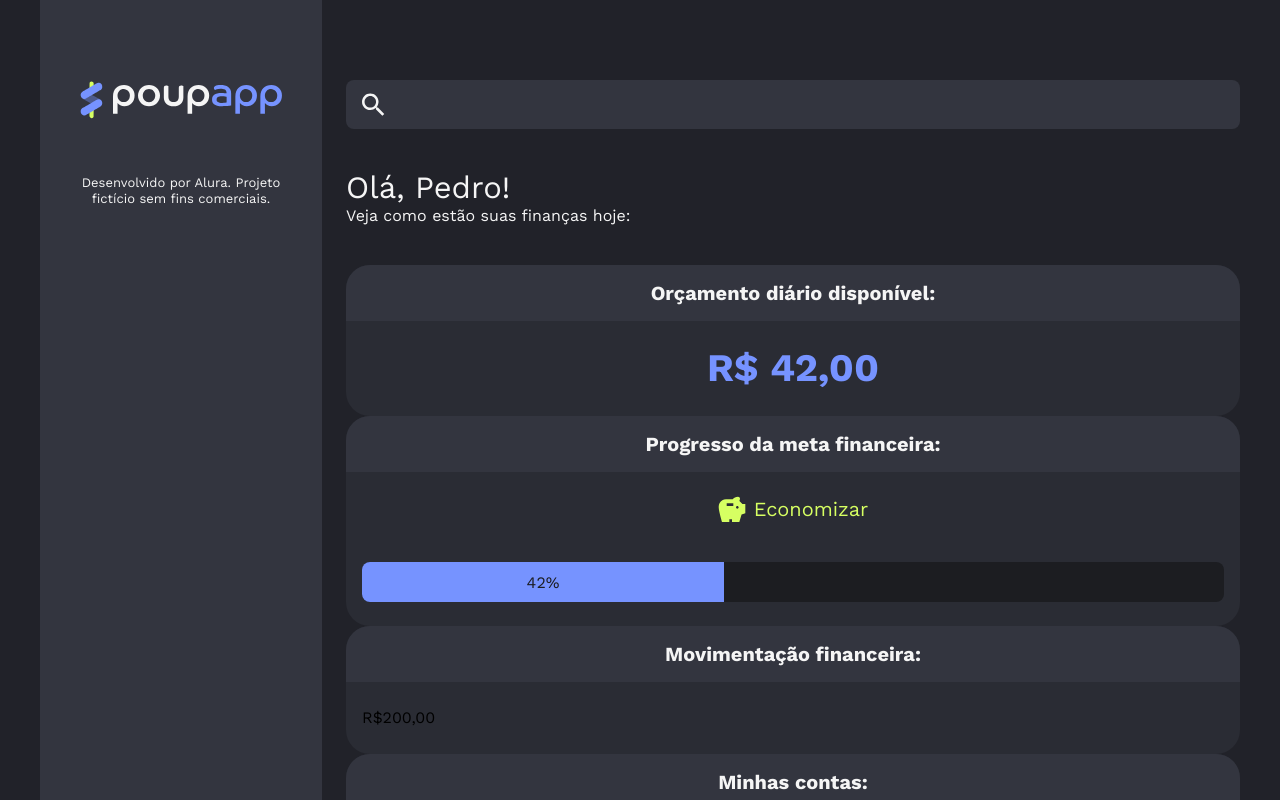
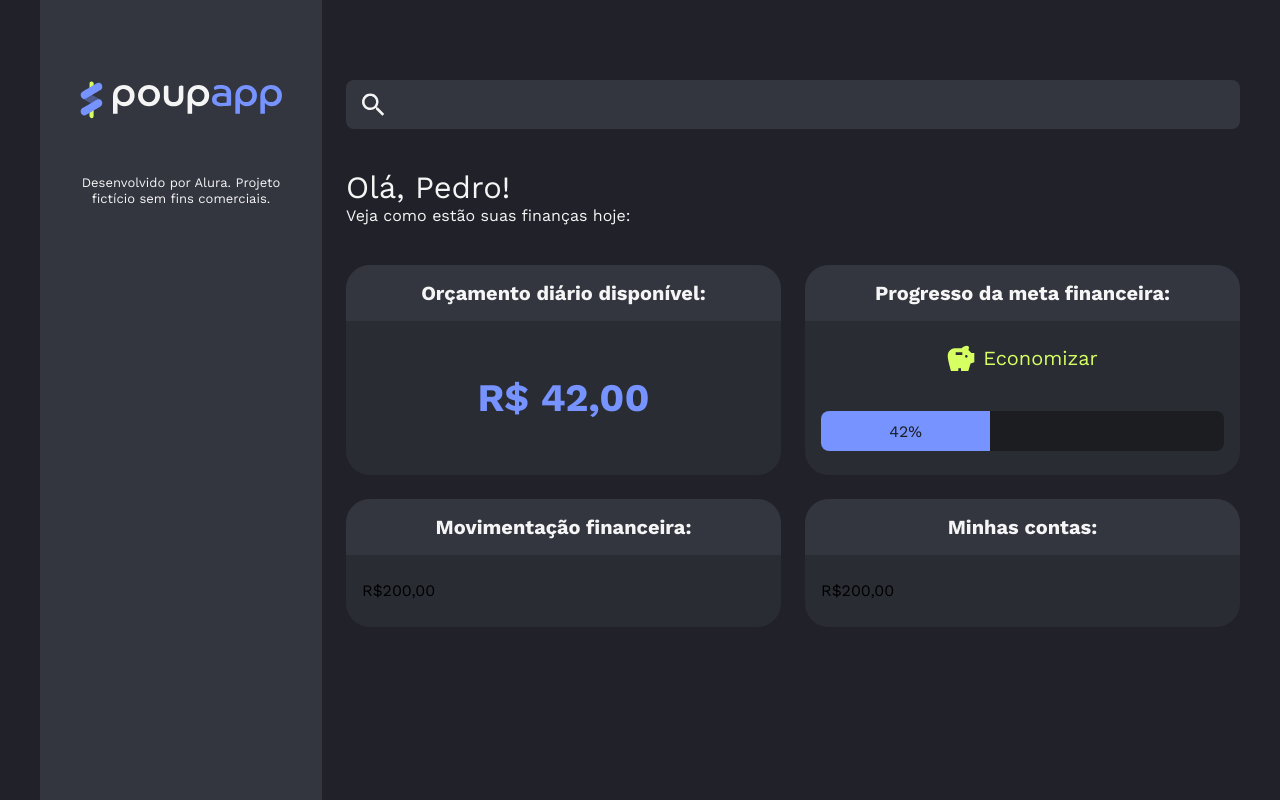
Before and after one commit to pedrohg99/poupapp-tailwind, a React (Vite) app: page / in a window 1280 px wide. Shown: the top 800 px of the page. Built offline with nearby package versions, Linux system fonts and the light colour scheme.

Commit message:
Aplica grid no dashboard

```diff
--- a/src/App.jsx
+++ b/src/App.jsx
@@ -23,7 +23,7 @@ function App() {
               Veja como estão suas finanças hoje:
             </Typography>
           </div>
-          <section>
+          <section className="grid grid-cols-2 items-stretch gap-6">
             <Card>
               <Card.Header>
                 Orçamento diário disponível:
--- a/src/components/Card/index.jsx
+++ b/src/components/Card/index.jsx
@@ -1,6 +1,6 @@
 const Card = ({ children }) => {
     return (
-        <div className="bg-neutral-surface rounded-3xl ">
+        <div className="bg-neutral-surface rounded-3xl flex flex-col">
             {children}
         </div>
     )
@@ -16,7 +16,7 @@ export const CardHeader = ({ children }) => {
 
 export const CardBody = ({ children }) => {
     return (
-        <div className="py-6 px-4">
+        <div className="py-6 px-4 flex-grow flex flex-col justify-center">
             {children}
         </div>
     )
```
